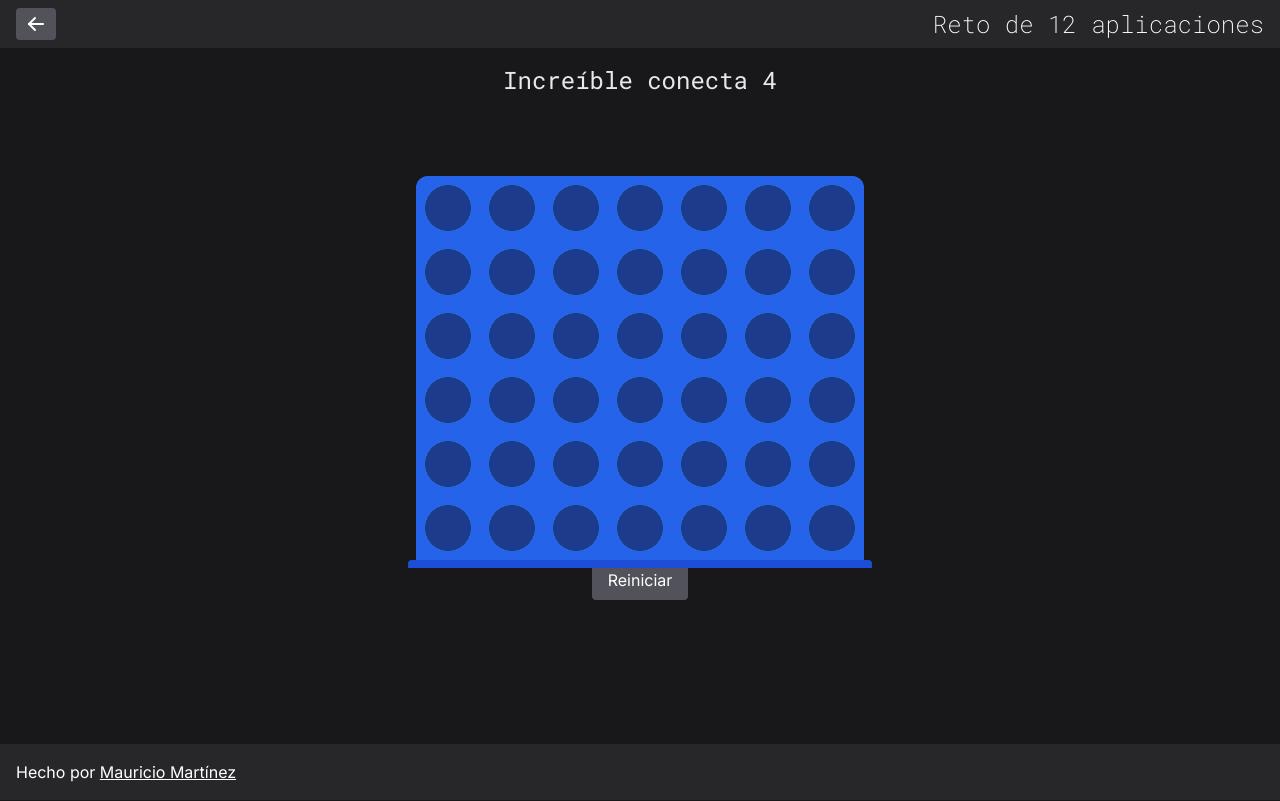
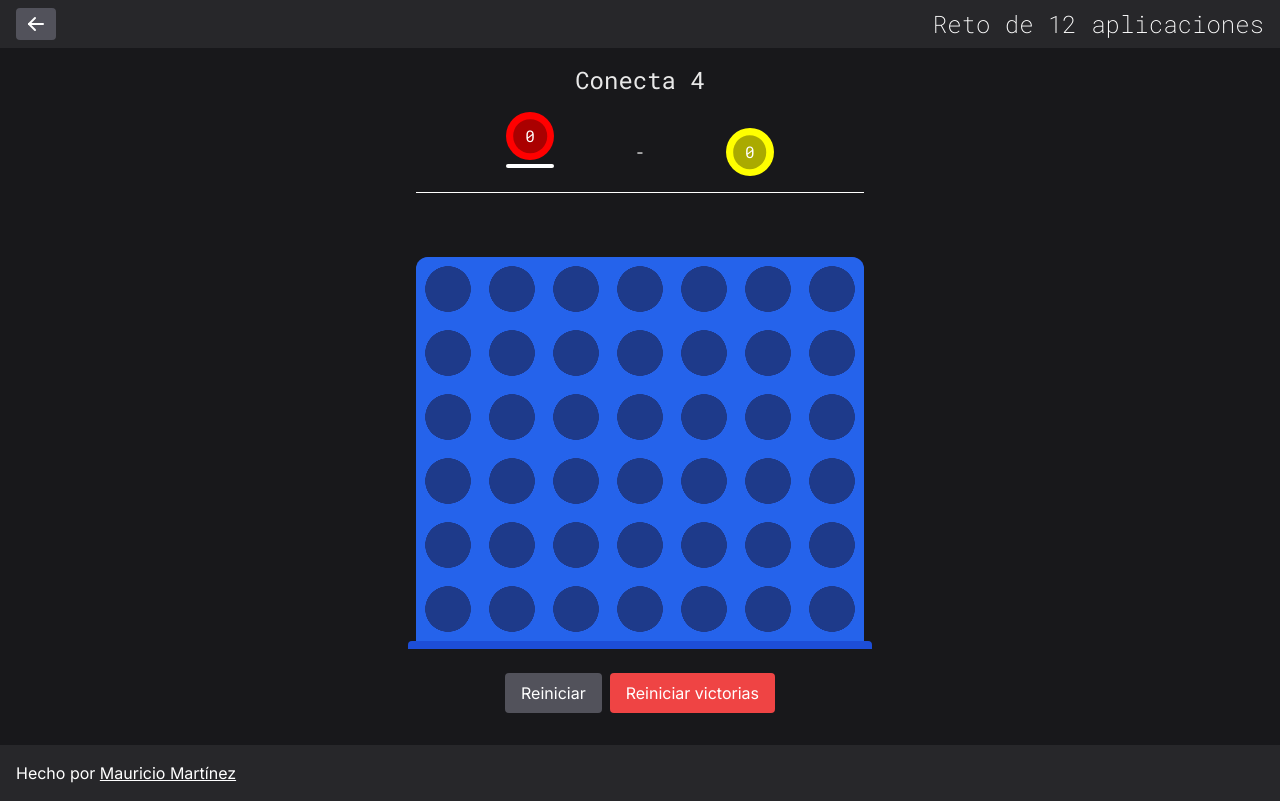
Before and after one commit to MauricioDMO/twelve-apps, a Next.js app: page /connect4 in a window 1280 px wide. Built offline with nearby package versions, Linux system fonts and the light colour scheme.

Commit message:
Add Panel and ResetWinsButton components

```diff
--- a/src/app/(apps)/connect4/page.tsx
+++ b/src/app/(apps)/connect4/page.tsx
@@ -4,6 +4,8 @@ import { GlobalCss } from './components/GlobalCss';
 import { RestartButton } from "./components/RestartButton";
 import { Table } from "./components/Table";
 import { GameProvider } from "./context/Game";
+import { Panel } from "./components/Panel";
+import { ResetWinsButton } from "./components/ResetWinsButton";
 
 export const metadata: Metadata = {
   title: '12 Apps - Conecta 4',
@@ -16,13 +18,15 @@ export default function Connect4 () {
     <>
       <GlobalCss />
       <h1 className={`text-2xl py-4 text-center ${robotoMono.className}`} >
-        Increíble conecta 4
+        Conecta 4
       </h1>
-      <section className="w-full px-4 place-items-center grid mt-16">
+      <section className="w-full px-4 place-items-center grid">
       <GameProvider>
+        <Panel />
         <Table />
-        <section>
+        <section className="flex gap-2 my-8">
           <RestartButton />
+          <ResetWinsButton />
         </section>
       </GameProvider>
       </section>
```
